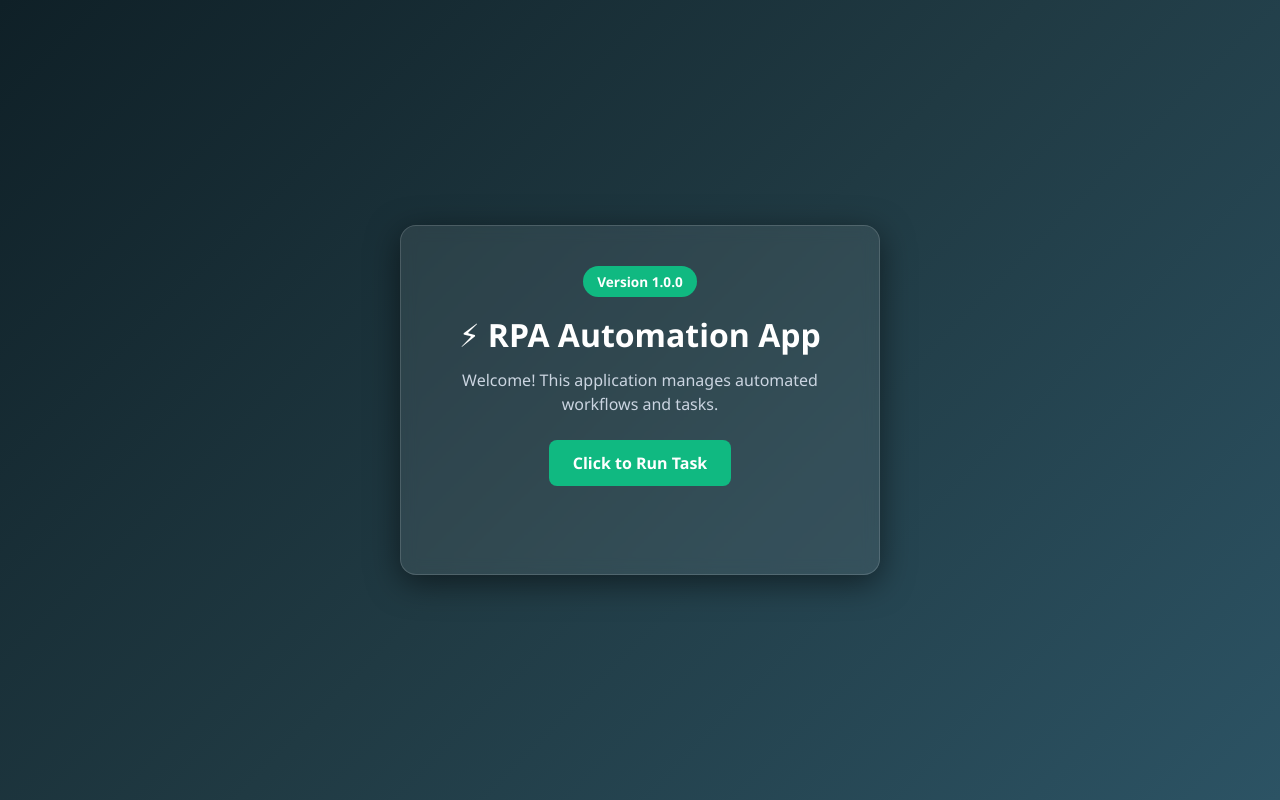
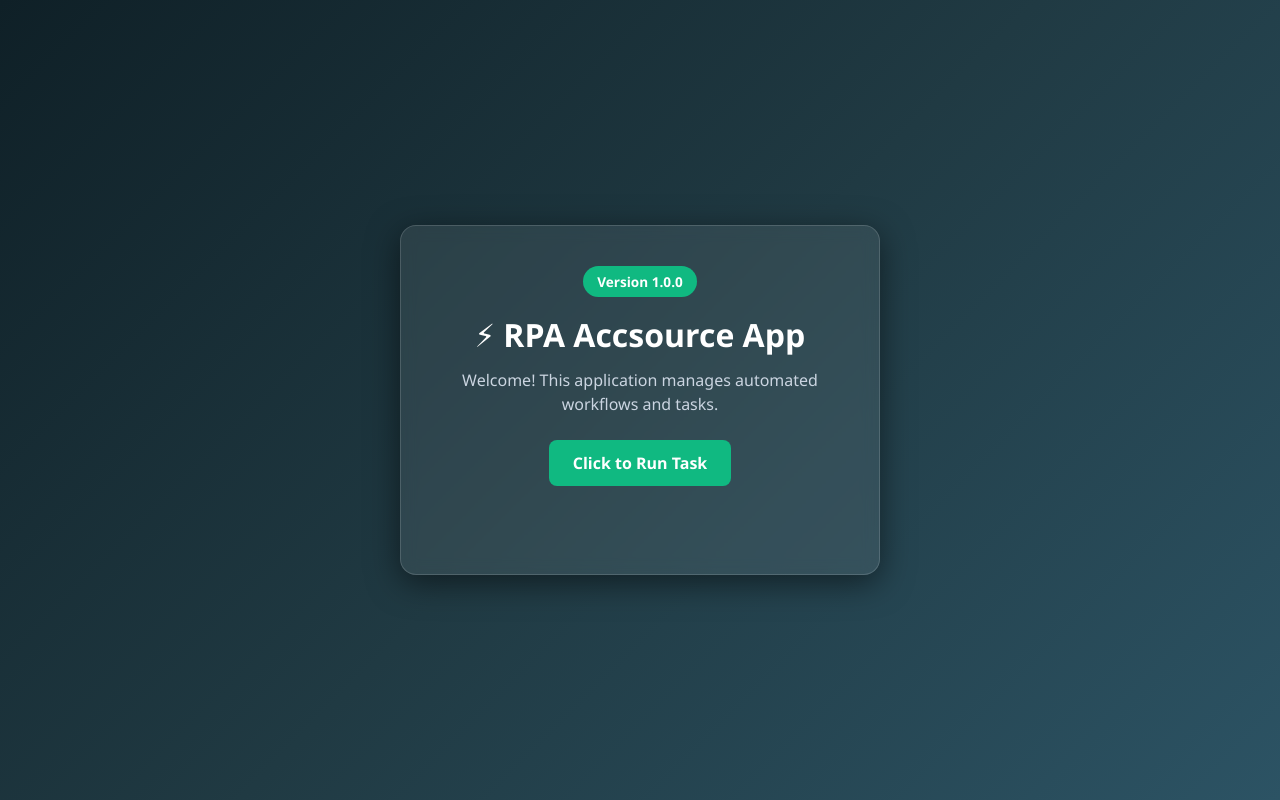
Before and after one commit to saurabh2144/deployeetest-, a plain HTML site: page index.html in a window 1280 px wide. Drawn offline with Linux system fonts and the light colour scheme.

Commit message:
change the name

```diff
--- a/index.html
+++ b/index.html
@@ -1,18 +1,21 @@
 <!DOCTYPE html>
 <html lang="en">
+
 <head>
   <meta charset="UTF-8">
   <meta name="viewport" content="width=device-width, initial-scale=1.0">
   <title>App Server</title>
   <link rel="stylesheet" href="style.css">
 </head>
+
 <body>
   <div class="card">
     <div class="badge">Version 1.0.0</div>
-    <h1>⚡ RPA Automation App</h1>
+    <h1>⚡ RPA Accsource App</h1>
     <p>Welcome! This application manages automated workflows and tasks.</p>
     <button id="actionBtn" onclick="alert('Button clicked successfully!')">Click to Run Task</button>
     <div id="output" class="output-box"></div>
   </div>
 </body>
+
 </html>
```
